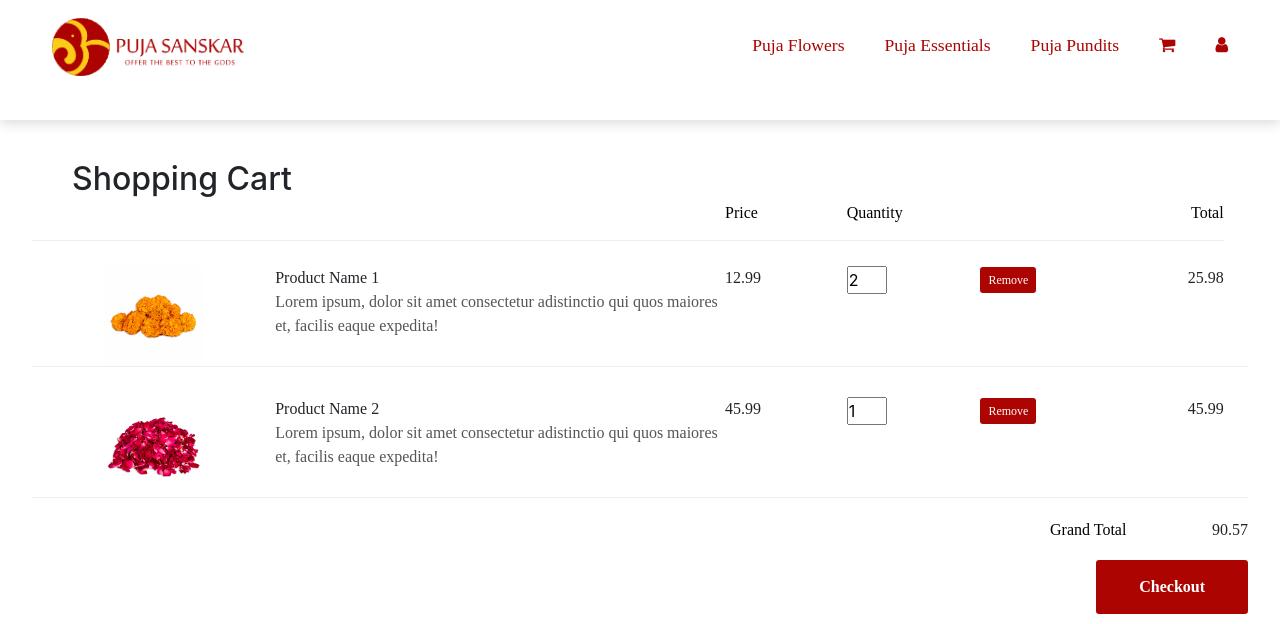
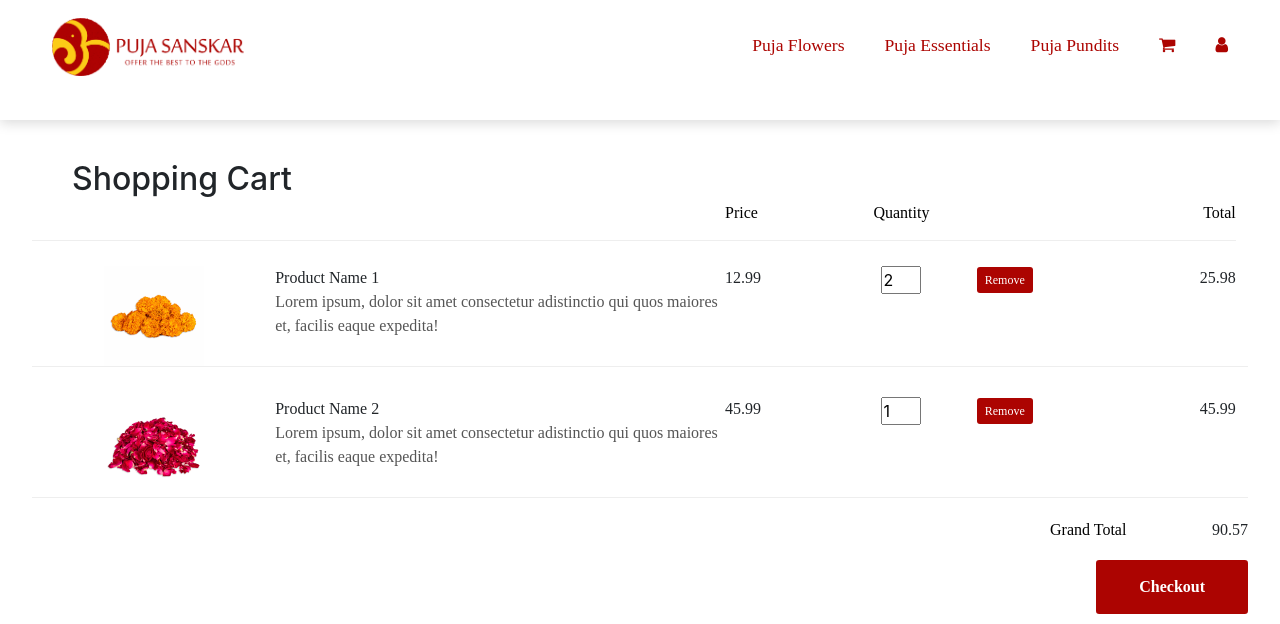
Before and after one commit to Shrirama-Upadhya-A/poojas-final, a PHP site: page /cart.html in a window 1280 px wide. Shown: the top 624 px of the page. Run offline with PHP 8.4, Linux system fonts and the light colour scheme; some libraries are stand-ins or nearby versions; some web fonts are replaced.

Commit message:
Update cart.css

```diff
--- a/css/cart.css
+++ b/css/cart.css
@@ -334,12 +334,14 @@ a {
 
 .product-quantity {
     float: left;
-    width: 11%;
+    width: 9%;
+    text-align: center;
 }
 
 .product-removal {
     float: left;
-    width: 5%;
+    text-align: center;
+    width: 8%;
 }
 
 .product-line-price {
```
